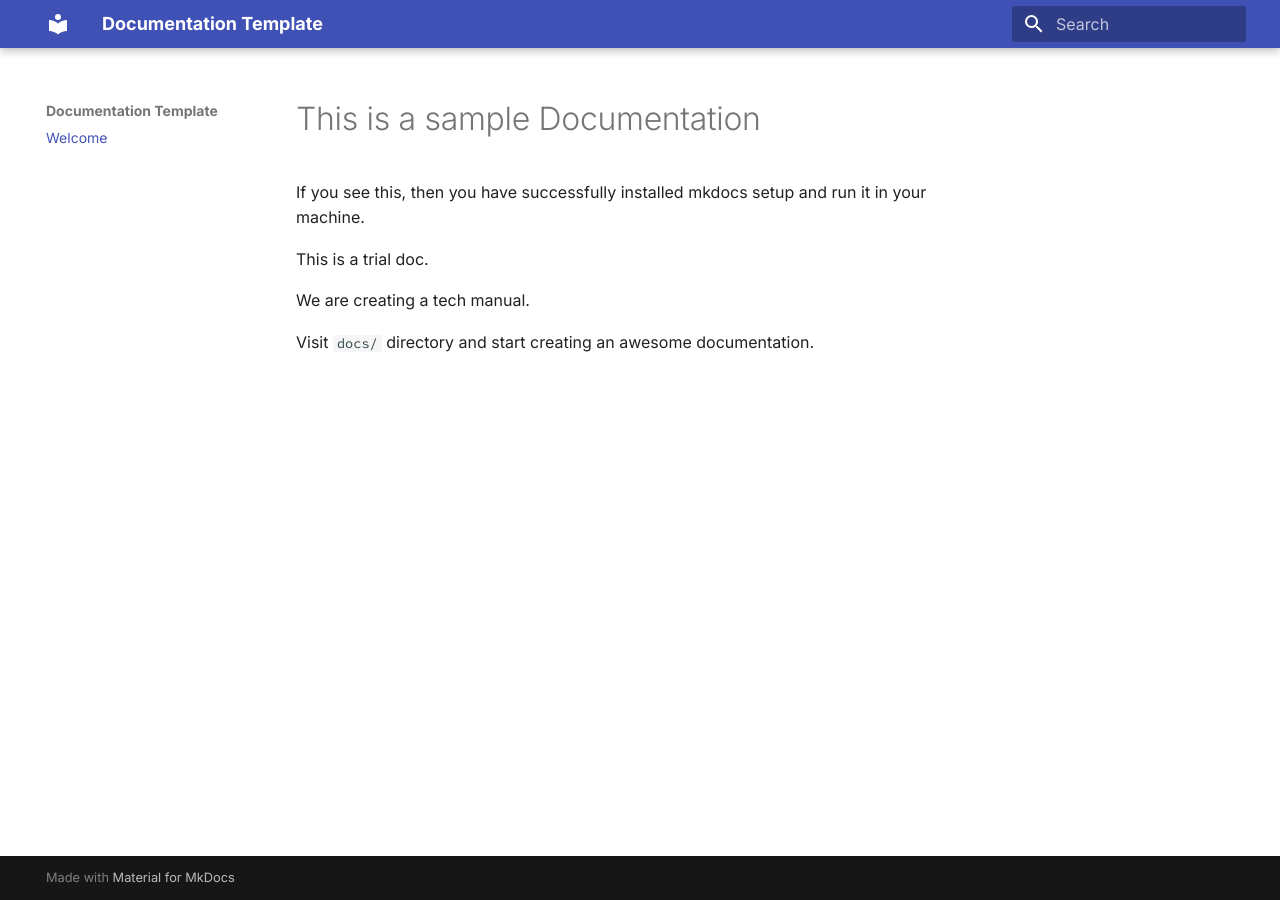
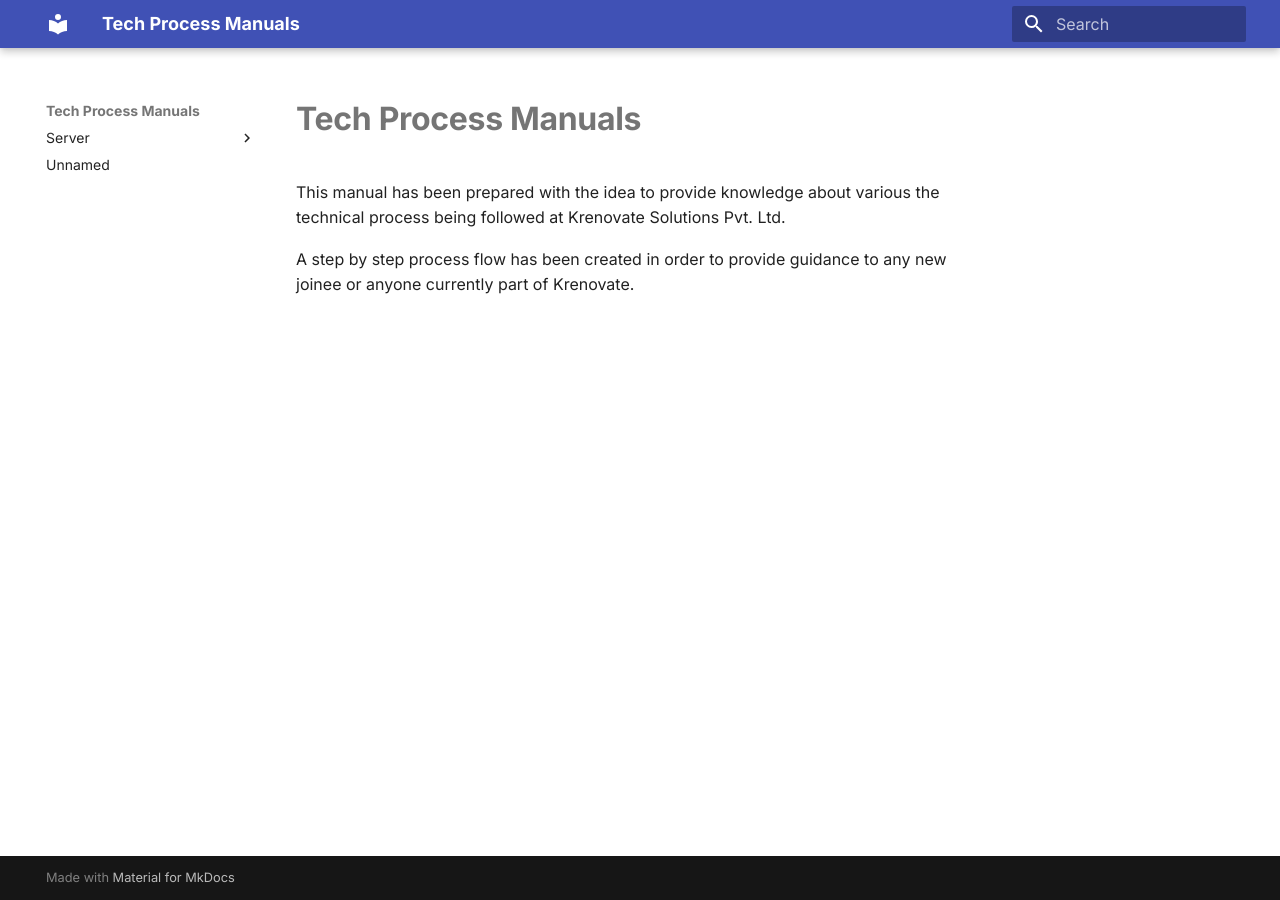
Before and after one commit to Krenovate-Solutions-Pvt-Ltd/tech-process-manuals, an MkDocs documentation site: the page built from docs/index.md, in a window 1280 px wide. Built offline with MkDocs 1.6.1 and Material for MkDocs 9.7.7, drawn with Linux system fonts in a browser that asks for light colours.

Commit message:
Commit- 6th may
Create the folder -Server

```diff
--- a/docs/index.md
+++ b/docs/index.md
@@ -1,10 +1,5 @@
-# This is a sample Documentation
+#   **Tech Process Manuals**
 
-If you see this, then you have successfully installed mkdocs setup and run it in your machine.
+This manual has been prepared with the idea to provide knowledge about various the technical process being followed at Krenovate Solutions Pvt. Ltd.
 
-This is a trial doc.
-
-We are creating a tech manual.
-
-
-Visit `docs/` directory and start creating an awesome documentation.
+A step by step process flow has been created in order to provide guidance to any new joinee or anyone currently part of Krenovate.
--- a/mkdocs.yml
+++ b/mkdocs.yml
@@ -1,6 +1,11 @@
-site_name: Documentation Template
+site_name: Tech Process Manuals
 nav:
-  -  Welcome:  'index.md'
+  -  Server:
+      -  Introduction:  'Server/Introduction.md'
+      -  Creation:  'Server/Creation.md'
+      -  Setup:  'Server/Setup.md'
+  -  Unnamed:  'Unnamed.md'
+
 theme:
   name: material
   features:
```
Also changed, not shown: docs/Server.md (deleted, +0 -1 lines), docs/Server/Creation.md (added, +51 -0 lines), docs/Server/Introduction.md (added, +63 -0 lines), docs/Server/Setup.md (added, +86 -0 lines).
